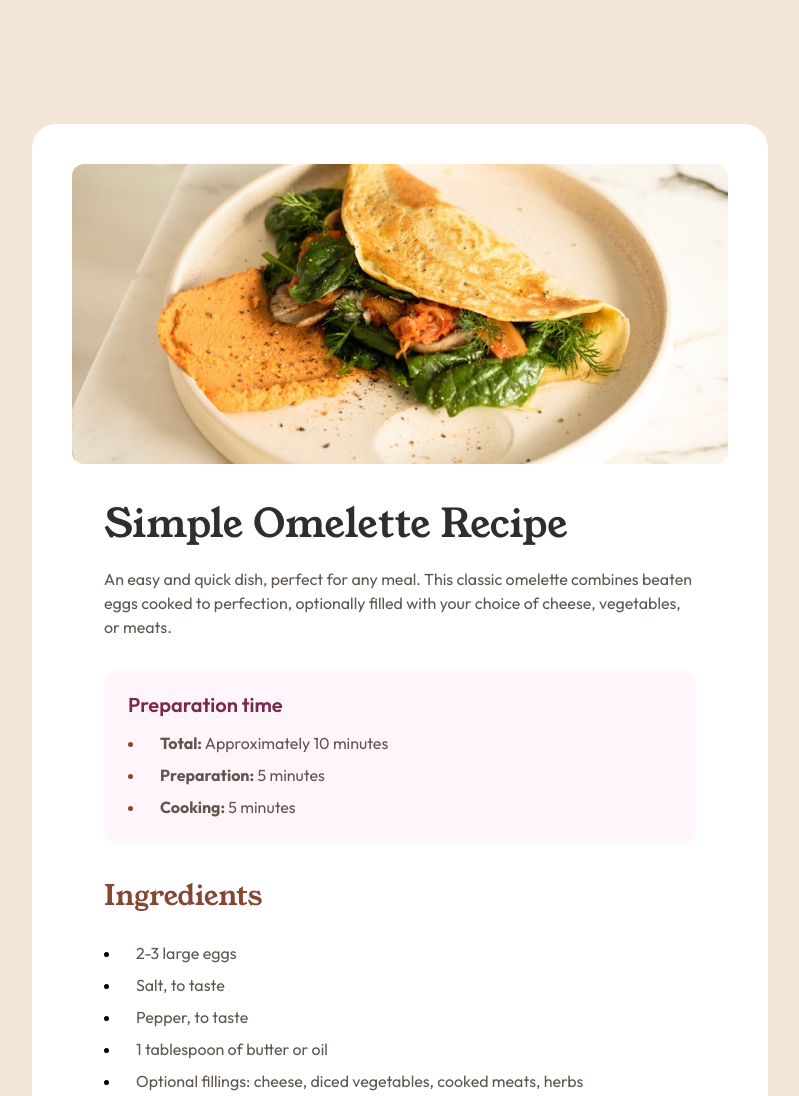
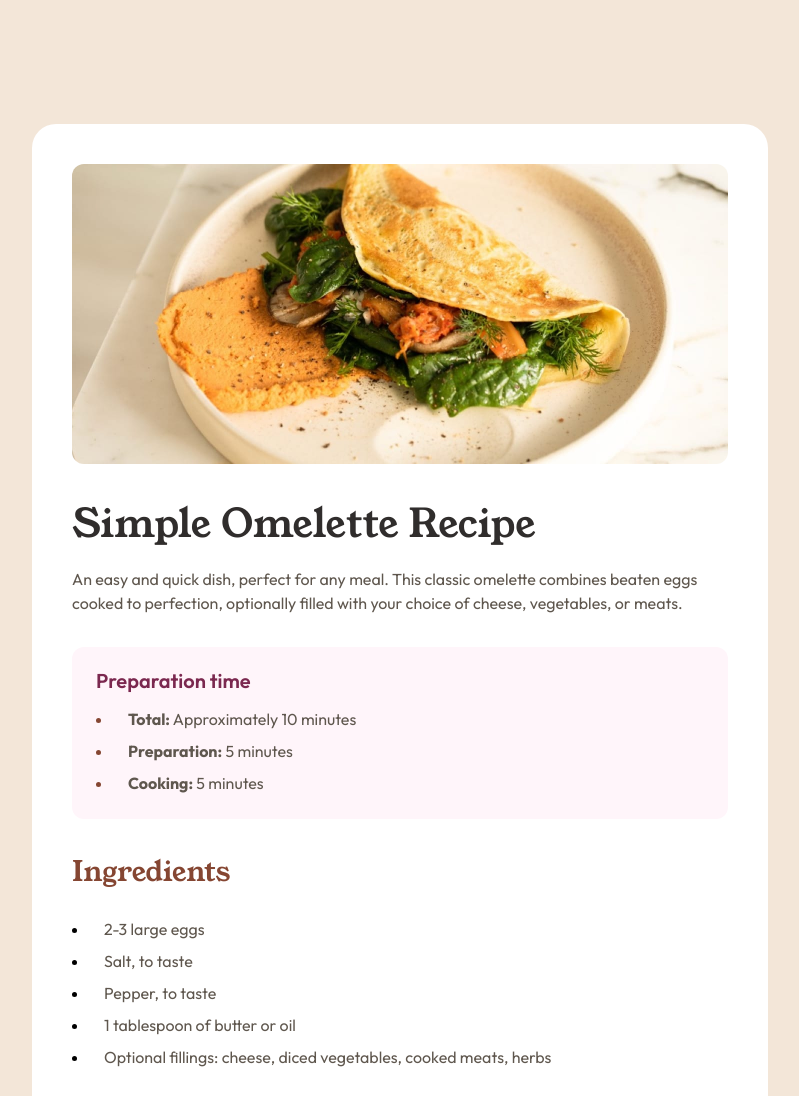
Before and after one commit to matbac85/recipe-page, a plain HTML site: page index.html in a window 1280 px wide. Shown: the top 1096 px of the page, without its empty margins (240-1039 px from the left). Drawn offline with Linux system fonts and the light colour scheme.

Commit message:
change padding for desktop version

```diff
--- a/style.css
+++ b/style.css
@@ -207,4 +207,8 @@ td {
   img {
     border-radius: 0.75rem;
   }
+
+  article {
+    padding: 2.5rem 0;
+  }
 }
```
